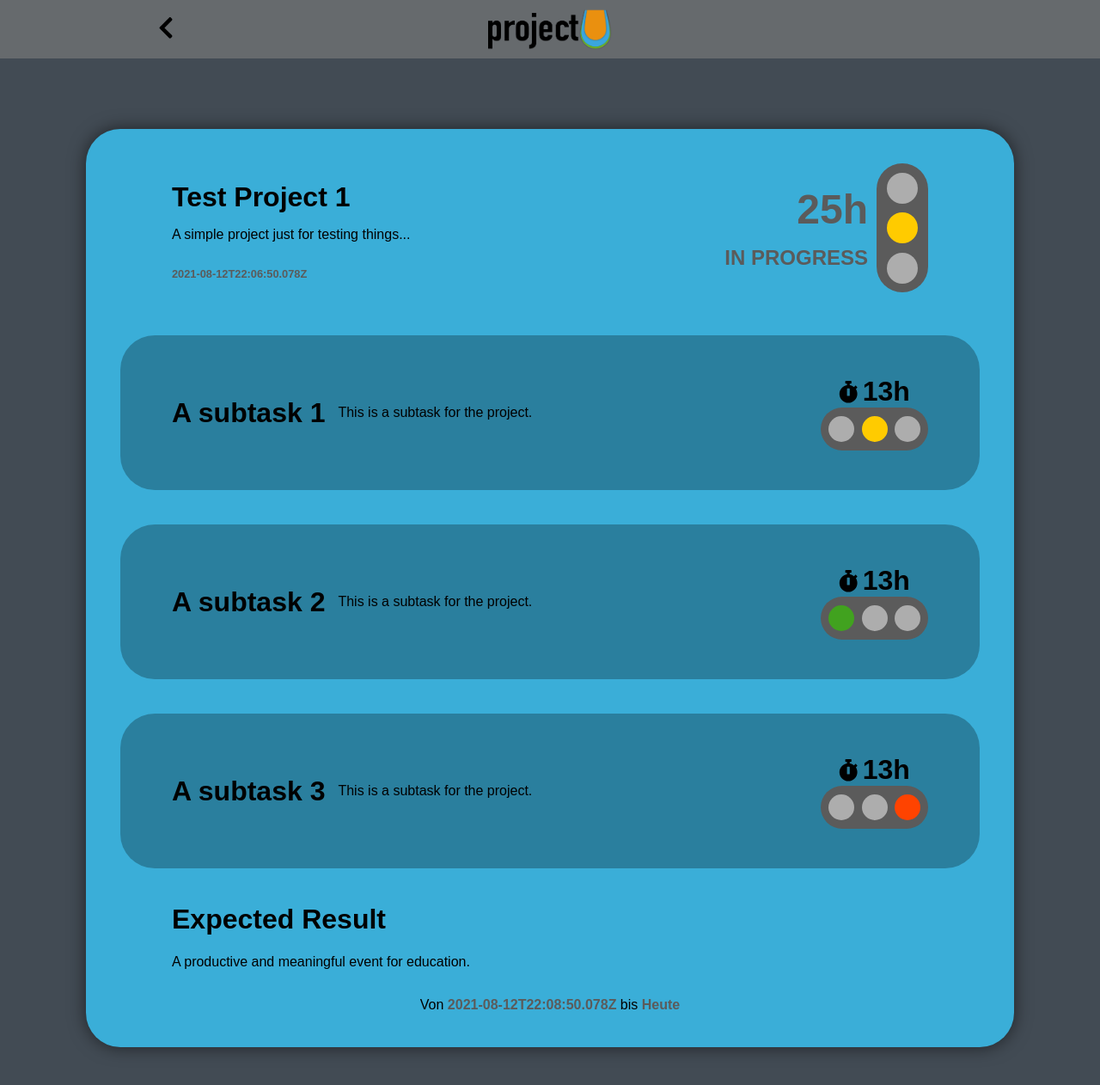
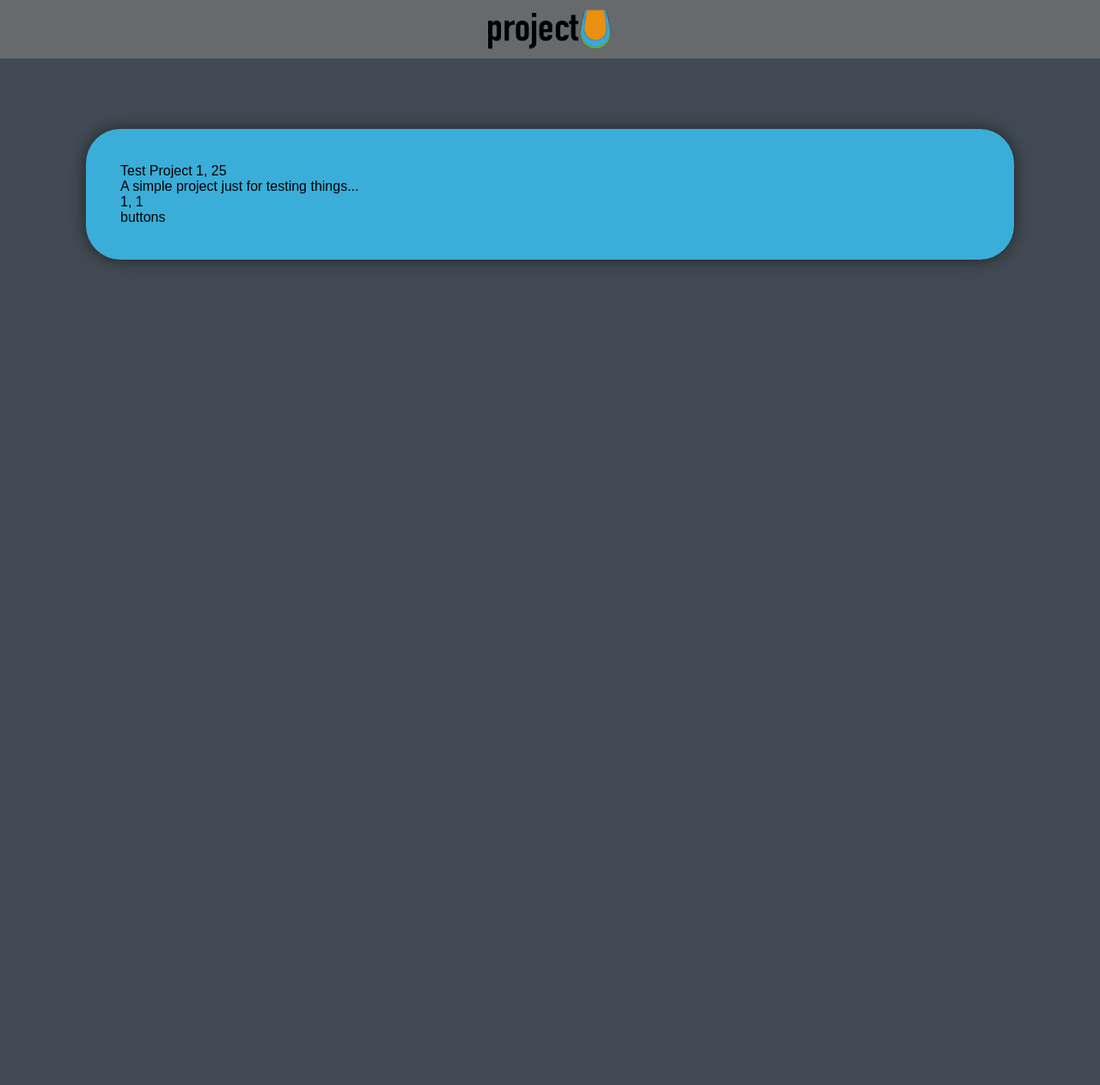
Before and after one commit to RonnyFalconeri/projectU_frontend, an Angular app: page /project/1/edit in a window 1280 px wide. Shown: the top 1262 px of the page at 86% size. After the commit the page ends 800 px from the top, so only its background shows below. Built offline with nearby package versions, Linux system fonts and the light colour scheme.

Commit message:
edit component cleaned up

```diff
--- a/src/app/components/project-edit/project-edit.component.html
+++ b/src/app/components/project-edit/project-edit.component.html
@@ -1,12 +1,9 @@
 <div class="menu-bar">
-  <div class="back-button menu-button" routerLink="../../">
-    <fa-icon [icon]="faChevronLeft"></fa-icon>
-  </div>
+  <div class="menu-button"></div>
   <div class="home-link" [routerLink]="['/']">
     <img class="logo" src="assets/images/logo-banner.png">
   </div>
-  <div class="menu-button">
-  </div>
+  <div class="menu-button"></div>
 </div>
 
 <div class="project-card"
@@ -16,55 +13,23 @@
     'halted': project.state === stateEnum.HALTED,
     'finished': project.state === stateEnum.FINISHED}"
 >
-  <div class="primary-info row">
 
-    <div class="column">
-      <h1>{{project.title}}</h1>
-      <p class="description">{{project.description}}</p>
-      <p class="date">{{project.createdAt}}</p>
-    </div>
+<div class="row">
+  {{project.title}},
+  {{project.estimatedDurationInHours}}
+</div>
 
-    <div class="row">
-      <div class="secondary-info column">
-        <p class="hours">
-          {{project.estimatedDurationInHours}}h
-        </p>
-        <p class="state" *ngIf="project.state === stateEnum.INITIATED">INITIATED</p>
-        <p class="state" *ngIf="project.state === stateEnum.IN_PROGRESS">IN PROGRESS</p>
-        <p class="state" *ngIf="project.state === stateEnum.HALTED">HALTED</p>
-        <p class="state" *ngIf="project.state === stateEnum.FINISHED">FINISHED</p>
-      </div>
+<div class="row">
+  {{project.description}}
+</div>
 
-      <app-traffic-light
-        [complexity]="project.complexity"
-        [size]="sizeEnum.BIG"
-        [horizontal]="false"
-      ></app-traffic-light>
-    </div>
-  </div>
+<div class="row">
+  {{project.state}},
+  {{project.complexity}}
+</div>
 
-  <div class="task-list column">
-    <app-task-bar *ngFor="let task of project.tasks"
-      [task]="task"
-    ></app-task-bar>
-  </div>
+<div class="row">
+  buttons
+</div>
 
-  <div class="results">
-    <div class="expected">
-      <h1>Expected Result</h1>
-      <p>{{project.expectedResult}}</p>
-    </div>
-
-    <div class="actual" *ngIf="project.state === stateEnum.FINISHED">
-      <h1>Actual Result</h1>
-      <p>{{project.actualResult}}</p>
-    </div>
-  </div>
-
-  <div class="period">
-    <p>Von <span class="time-info">{{project.startedAt}}</span> bis
-      <span class="time-info" *ngIf="project.state === stateEnum.FINISHED">{{project.finishedAt}}</span>
-      <span class="time-info" *ngIf="project.state !== stateEnum.FINISHED">Heute</span>
-    </p>
-  </div>
 </div>
--- a/src/app/components/project-edit/project-edit.component.scss
+++ b/src/app/components/project-edit/project-edit.component.scss
@@ -8,71 +8,6 @@
   padding: 40px;
   border-radius: 40px;
   box-shadow: 0px 0px 20px 0px #0000008c;
-
-  .primary-info {
-    display: flex;
-    align-items: flex-start;
-    justify-content: space-between;
-    margin: 0 60px 30px 60px;
-
-    h1 {
-      font-size: 2rem;
-      margin-bottom: 8px;
-    }
-
-    .description {
-      margin-top: 8px;
-      max-width: 600px;
-    }
-
-    .date {
-      font-size: 0.8rem;
-      font-weight: bold;
-      color: var(--color-font-secondary);
-    }
-  }
-
-  .secondary-info {
-    display: flex;
-    align-items: flex-end;
-    justify-content: space-evenly;
-    padding: 10px;
-    font-weight: bold;
-    color: var(--color-font-secondary);
-
-    .hours {
-      font-size: 3rem;
-
-      fa-icon {
-        margin: 0 5px;
-        font-size: 2.5rem;
-      }
-    }
-
-    .state {
-      font-size: 1.5rem;
-    }
-
-    p { margin: 0;}
-  }
-
-  .results {
-    margin: 0 60px;
-  }
-
-  .period {
-    display: flex;
-    justify-content: center;
-
-    p {
-      margin-bottom: 0;
-    }
-
-    .time-info {
-      font-weight: bold;
-      color: var(--color-font-secondary);
-    }
-  }
 }
 
 .initiated {
@@ -95,14 +30,6 @@
 @media (min-width: 700px) and (max-width: 1100px) {
   .project-card {
     margin: 100px 15px 50px 15px;
-
-    .primary-info {
-      margin: 0 30px 10px 30px;
-    }
-
-    .results {
-      margin: 0 30px;
-    }
   }
 }
 
@@ -111,19 +38,5 @@
   .project-card {
     margin: 100px 15px 50px 15px;
     padding: 20px;
-
-    .primary-info {
-      margin: 0 10px 10px 10px;
-      flex-direction: column;
-      align-items: center;
-    }
-
-    .results {
-      margin: 0 10px;
-    }
-
-    .date {
-      align-self: center;
-    }
   }
 }
```
